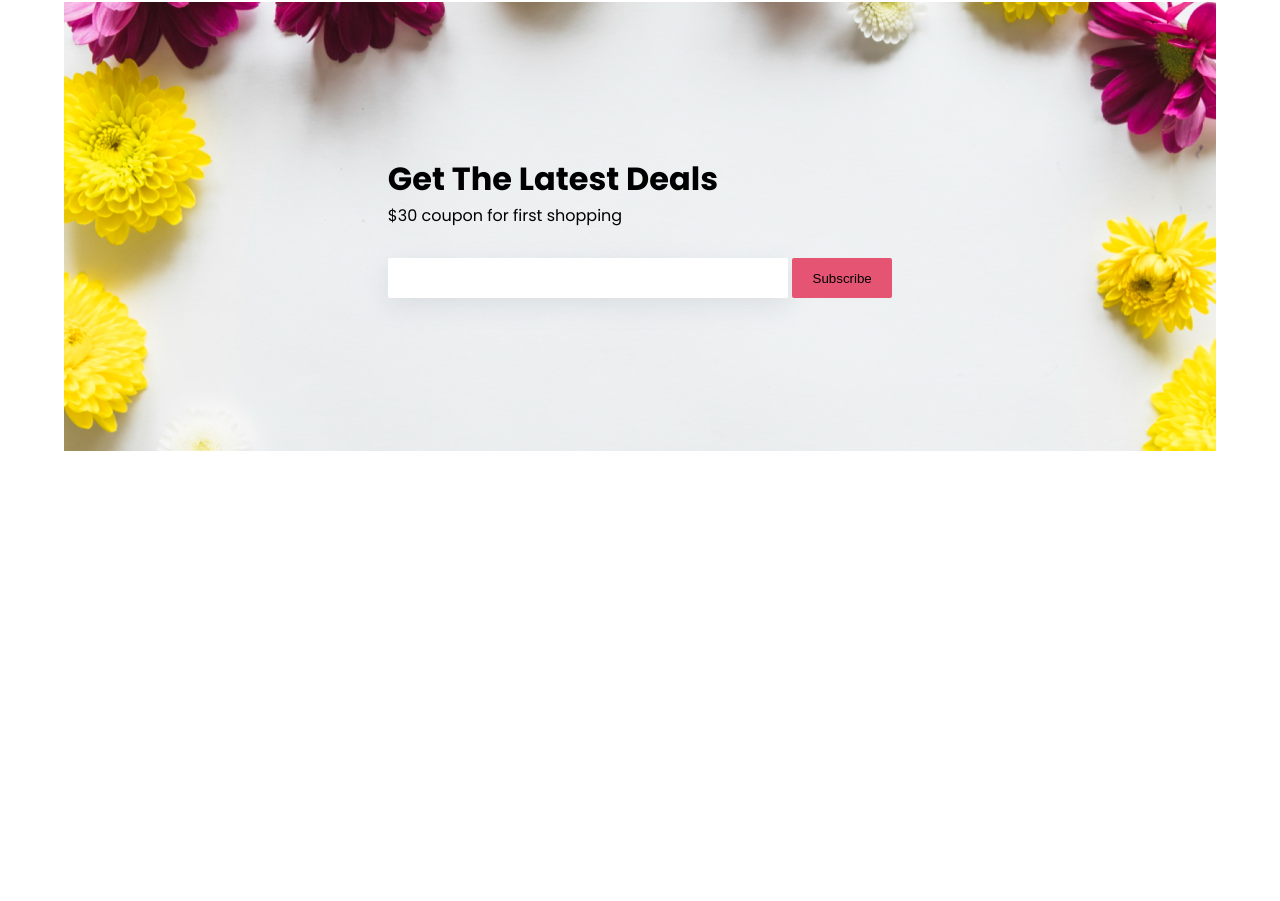
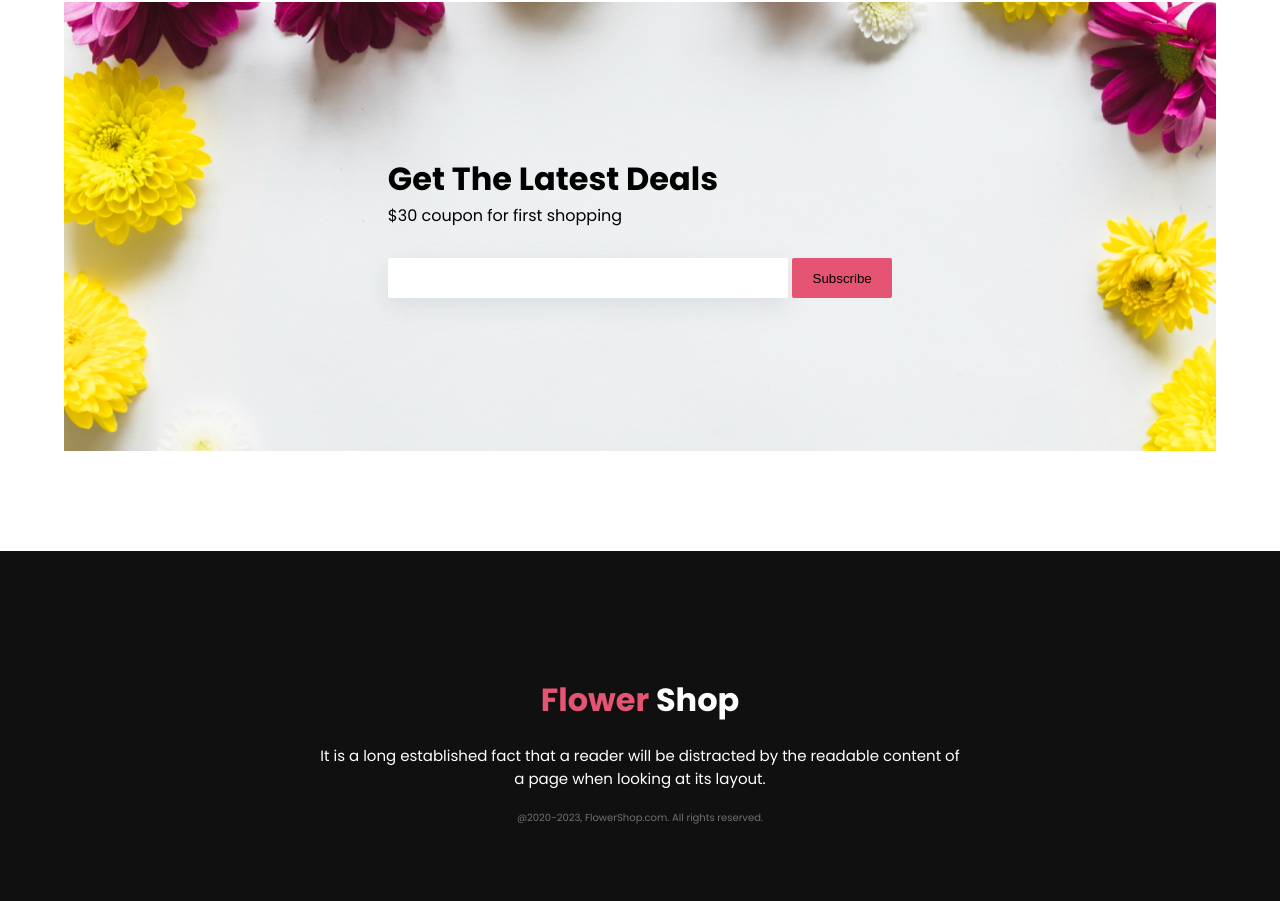
Before and after one commit to Mohammedefti/Conceptual-class-two, a plain HTML site: page index.html in a window 1280 px wide. Shown: the part 2918-3819 px from the top of the page. Before the commit the page ends 3369 px from the top, so only its background shows below. Drawn offline with Linux system fonts and the light colour scheme.

Commit message:
second last

```diff
--- a/index.html
+++ b/index.html
@@ -95,7 +95,13 @@
 </div>
         </main>
         <footer>
-
+            <div class="footer-container">
+                <div class="footer-content">
+                    <h1 class="text"> <span style="color:rgb(229, 84, 115) ;">Flower</span> Shop</h1>
+                <p class="text1">It is a long established fact that a reader will be distracted by the readable content of a page when looking at its layout.</p>
+            <p class="des">@2020-2023, FlowerShop.com. All rights reserved. </p>
+            </div>
+            </div>
         </footer>
 
 </body>
--- a/styles/style.css
+++ b/styles/style.css
@@ -204,3 +204,38 @@ background: rgba(39, 39, 39, 0.05);
     border-radius: 2px;
     background-color: rgb(229, 84, 115);
 }
+
+/* footer */
+.footer-container{
+    max-width: 1440px;
+    height: 350px;
+    /* border: 2px solid red; */
+    margin: 0 auto;
+    margin-top: 100px;
+    padding-top:25px ;
+    background-color: rgb(17, 16, 16);
+}
+.footer-content{
+
+    height: 132px;
+    width: 50%;
+    margin: 0 auto;
+    text-align: center;
+    margin-top: 100px;
+}
+.text{
+    color: white;
+}
+.text1{
+    color: white;
+    font-size: 15px;
+    margin-top: 20px;
+    text-align: center;
+    /* height: 30px; */
+}
+.des{
+    color: rgba(255, 255, 255, 0.4);
+    font-size: 10px;
+    margin-top: 20px;
+
+}
```
